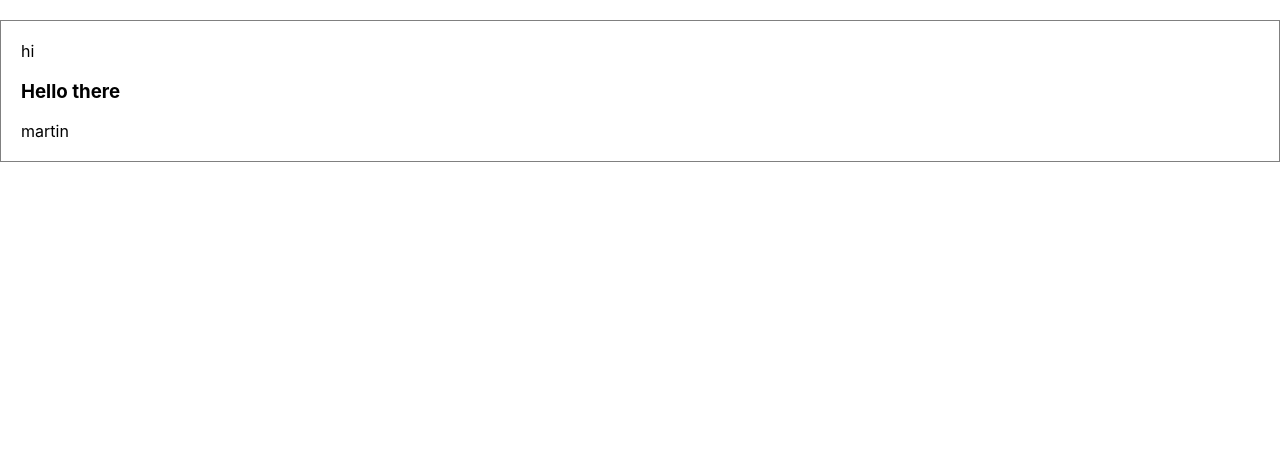
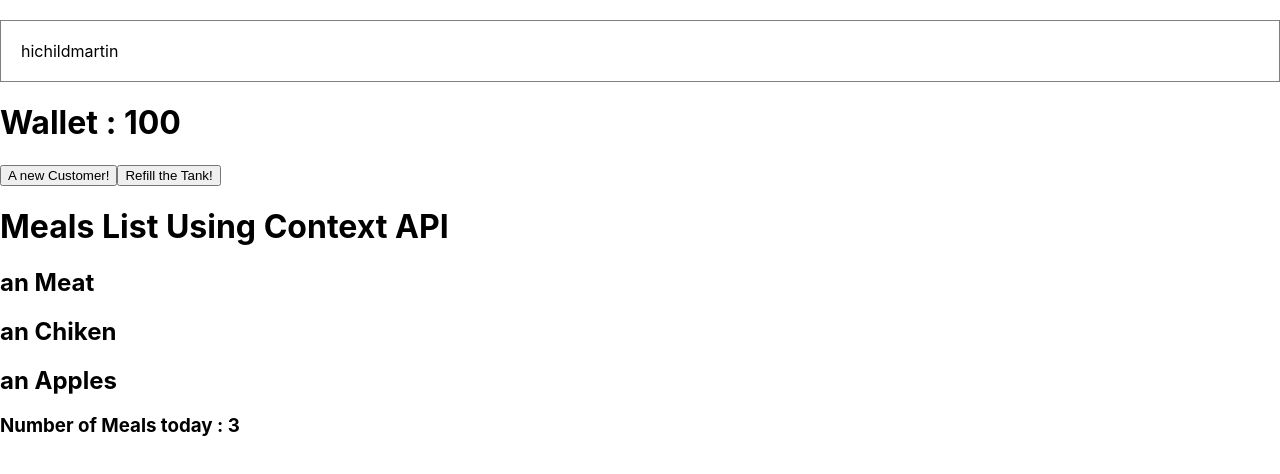
Before and after one commit to itsjustmartin/react, a React (Create React App) app: page / in a window 1280 px wide. Shown: the top 474 px of the page. Built offline with nearby package versions, Linux system fonts and the light colour scheme.

Commit message:
new examples

```diff
--- a/src/App.js
+++ b/src/App.js
@@ -1,5 +1,9 @@
 import logo from './logo.svg';
 import './App.css';
+import MealsProvider from './provider/MealsProvider';
+import MealsList from './components/MeatList';
+import Counter from './components/Counter';
+import Wallet from './components/Wallet';
 
 function Bag(props) {
   const bag = {
@@ -16,9 +20,24 @@ function Bag(props) {
   )
 }
 
+function Avatar(props){
+  const userLogo =<img alt="alt text" src={logo} />
+  return userLogo;
+}
+
 function App() {
-  return (
-    <Bag children={<h3>Hello there</h3>} name="martin"></Bag>
+  return (<div>
+    <Bag children={<h3>Hello there</h3>} name="martin">child</Bag>
+    {/* <Avatar /> */}
+
+    <Wallet/>
+
+    <MealsProvider>
+        <MealsList />
+        <Counter />
+    </MealsProvider>
+
+    </div>
   );
 }
 
--- /dev/null
+++ b/src/components/Counter.js
@@ -0,0 +1,13 @@
+import { useMealsListContext } from "../provider/MealsProvider";
+
+const Counter = () => {
+    const { meals } = useMealsListContext();
+
+    return (
+        <div>
+            <h3>Number of Meals today : {meals.length} </h3>
+        </div>
+    )
+}
+
+export default Counter ;
--- /dev/null
+++ b/src/components/MeatList.js
@@ -0,0 +1,16 @@
+import { useMealsListContext } from "../provider/MealsProvider";
+
+const MealsList = () => {
+    const {meals} = useMealsListContext();
+
+    return (
+        <div>
+            <h1>Meals List Using Context API</h1>
+            {meals.map(
+                (meal , index) => (<h2 key={index}> an {meal}</h2>)
+            )}
+        </div>
+    )
+}
+
+export default MealsList ;
--- /dev/null
+++ b/src/components/Wallet.js
@@ -0,0 +1,26 @@
+import { useReducer } from "react";
+
+const reducer = (state,action) => {
+    if (action.type === 'ride')  return {money : state.money + 10};
+    if (action.type === 'fuel')  return {money : state.money - 50};
+
+
+}
+function Wallet () {
+    const initialState = {money : 100};
+    const [state , dispatch] = useReducer(reducer,initialState);
+
+    return (
+        <div>
+            <h1>Wallet : {state.money}</h1>
+            <div>
+            <button onClick={() => dispatch({type : 'ride'})}>A new Customer!</button>
+            <button onClick={() => dispatch({type : 'fuel'})}>Refill the Tank!</button>
+
+            </div>
+        </div>
+    )
+
+}
+
+export default Wallet ;
--- /dev/null
+++ b/src/provider/MealsProvider.js
@@ -0,0 +1,17 @@
+import React from "react";
+
+const MealsContext = React.createContext();
+
+const todayMeals = ["Meat" , "Chiken" , "Apples"];
+
+const MealsProvider = ({children}) => {
+    const [meals ,setMealsList] = React.useState(todayMeals);
+    return (
+        <MealsContext.Provider value={{meals}}>
+            {children}
+        </MealsContext.Provider>
+    )
+}
+
+export const useMealsListContext = () => React.useContext(MealsContext) ;
+export default MealsProvider ;
```
